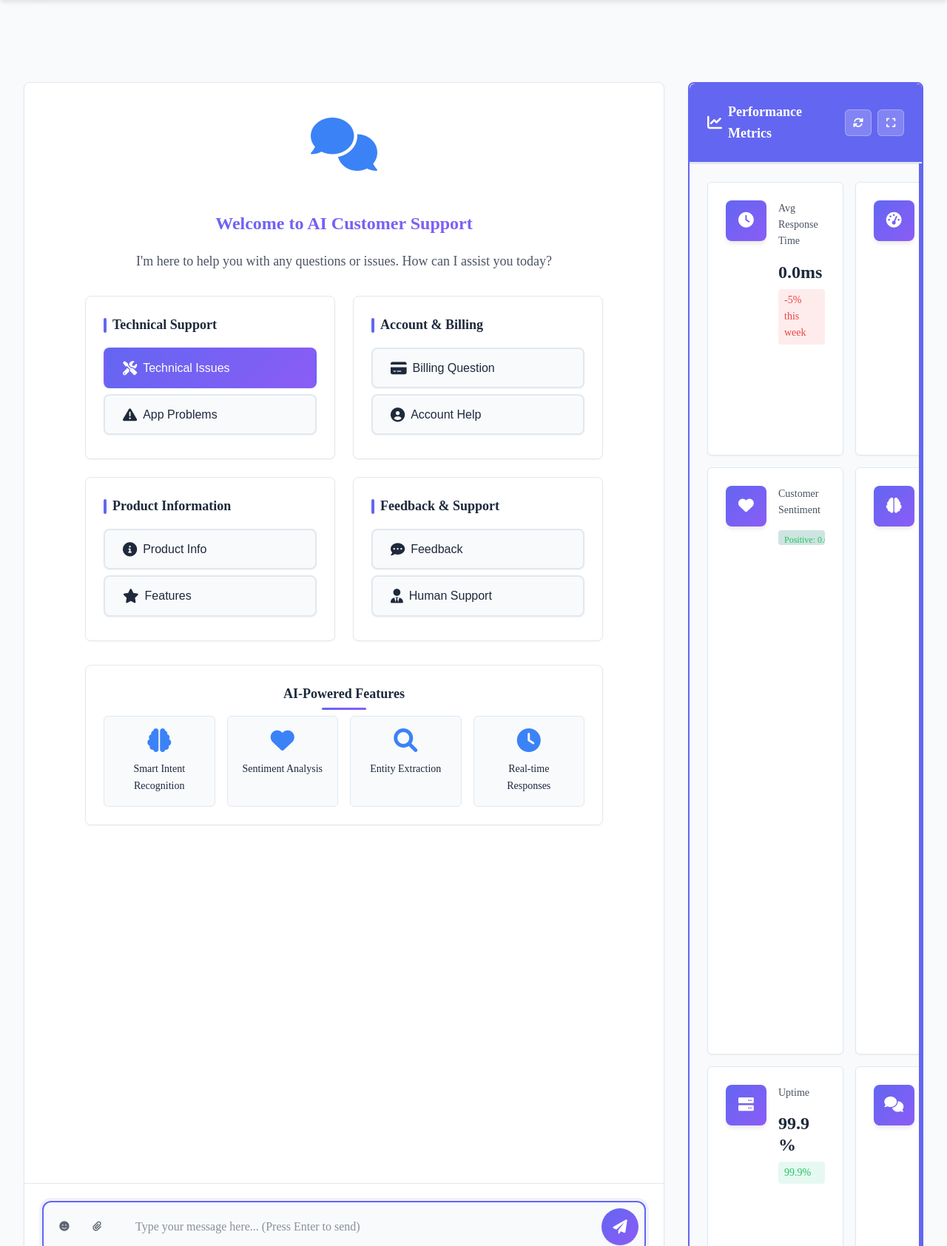
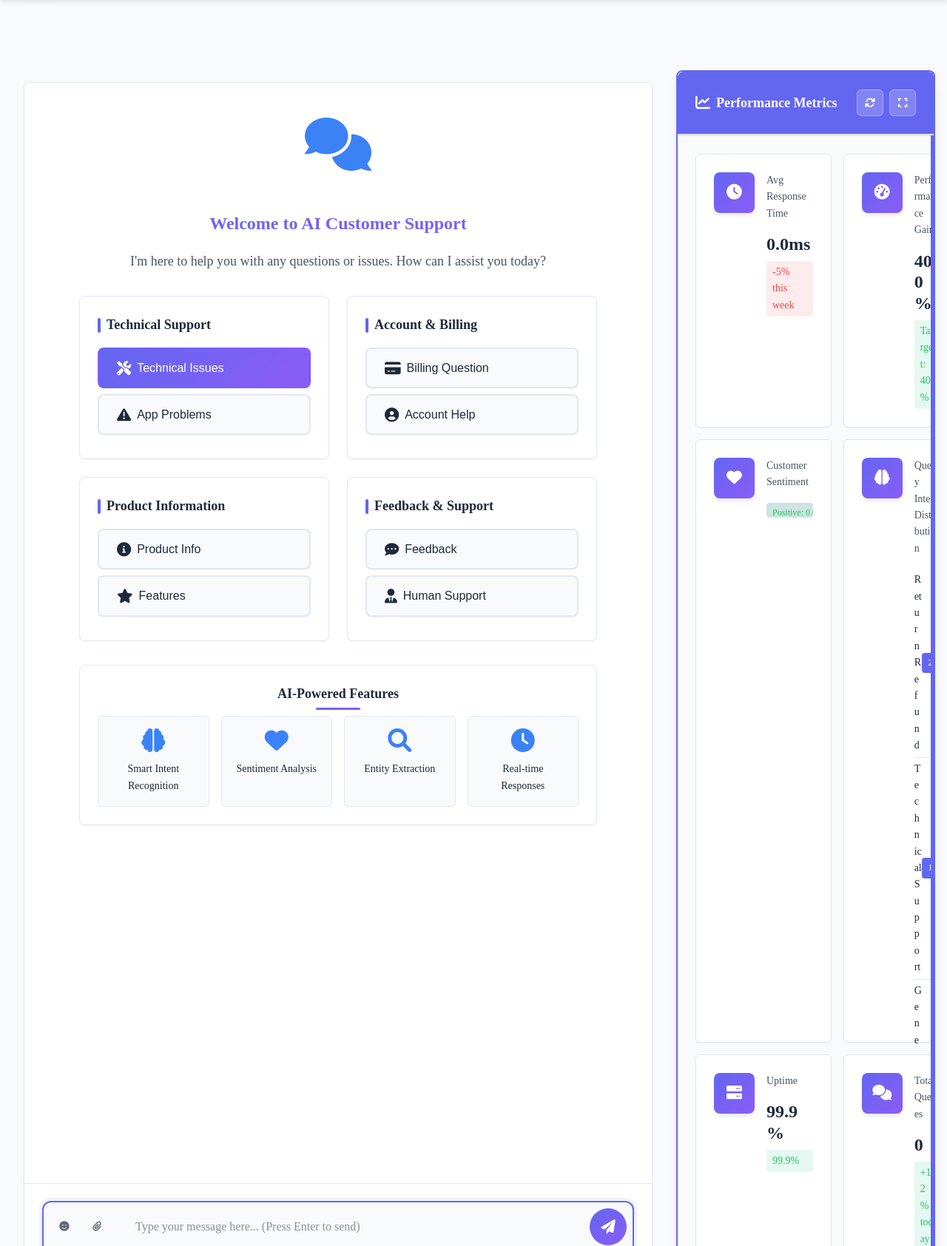
Before and after one commit to AryanSahu2805/AI-Based-Chatbot-for-Customer-Support, a Flask app: page / in a window 1280 px wide. Shown: the part 82-1767 px from the top of the page at 74% size. Run offline with Flask 3, Linux system fonts and the light colour scheme; some libraries are stand-ins or nearby versions.

Commit message:
CRITICAL FIX: Completely fix Performance Metrics panel positioning and layout
- Fixed completely misaligned Performance Metrics panel positioning
- Increased right column width from 400px to 420px for proper visibility
- Removed problematic margins that caused misalignment
- Added proper grid gap spacing between columns
- Fixed container overflow issues that were hiding content
- Enhanced metric card height and text wrapping to prevent cutoff
- Improved box-sizing and width calculations for all elements
- Added proper height constraints to prevent layout breaking
- Fixed content overflow issues in metric cards
- Ensured Performance Metrics panel is properly centered and visible

```diff
--- a/static/css/style.css
+++ b/static/css/style.css
@@ -297,18 +297,18 @@
     border: 1px solid var(--border-color); /* Add border for visibility */
 }
 
-/* Container - Proper grid layout with full visibility */
+/* Container - Proper grid layout with centered Performance Metrics */
 .container {
     display: grid;
-    grid-template-columns: 1fr 400px; /* Increased right column width */
+    grid-template-columns: 1fr 420px; /* Increased right column width for better visibility */
     grid-template-rows: 80px 1fr;
     height: 100vh;
     max-width: 1800px;
     margin: 0 auto;
     position: relative;
-    padding-top: 82px; /* Account for header margin */
-    gap: 0; /* Remove gaps between grid items */
-    overflow: hidden; /* Prevent container overflow */
+    padding-top: 82px;
+    gap: var(--spacing-md); /* Add proper spacing between columns */
+    overflow: visible; /* Allow content to be visible */
 }
 
 /* Enhanced Welcome Section - Better Organization */
@@ -880,17 +880,16 @@
     grid-row: 2;
     background: var(--surface-color);
     border-radius: var(--radius-lg);
-    box-shadow: var(--shadow-sm);
-    margin: var(--spacing-md);
+    box-shadow: var(--shadow-lg);
     overflow: hidden;
     display: flex;
     flex-direction: column;
-    min-height: 0;
-    height: calc(100vh - 120px); /* Account for header and margins */
+    height: calc(100vh - 120px);
     border: 2px solid var(--primary-color);
     position: relative;
-    right: 0; /* Ensure right edge is visible */
-    width: calc(100% - var(--spacing-md) * 2); /* Account for margins */
+    width: 100%; /* Ensure full width */
+    box-sizing: border-box;
+    margin: 0; /* Remove margins that cause misalignment */
 }
 
 /* Panel header - Ensure proper visibility and full width */
@@ -907,8 +906,8 @@
     align-items: center;
     border-radius: var(--radius-lg) var(--radius-lg) 0 0;
     min-height: 60px;
-    width: 100%; /* Ensure full width */
-    box-sizing: border-box; /* Include padding in width calculation */
+    width: 100%;
+    box-sizing: border-box;
 }
 
 .panel-header h3 {
@@ -931,7 +930,7 @@
     display: flex;
     gap: var(--spacing-sm);
     align-items: center;
-    flex-shrink: 0; /* Prevent shrinking */
+    flex-shrink: 0;
 }
 
 .panel-controls button {
@@ -948,7 +947,7 @@
     display: flex;
     align-items: center;
     justify-content: center;
-    flex-shrink: 0; /* Prevent button shrinking */
+    flex-shrink: 0;
 }
 
 .panel-controls button:hover {
@@ -972,8 +971,9 @@
     min-height: 0;
     background: var(--background-color);
     border-top: 1px solid var(--border-color);
-    width: 100%; /* Ensure full width */
-    box-sizing: border-box; /* Include padding in width calculation */
+    width: 100%;
+    box-sizing: border-box;
+    max-height: calc(100vh - 200px); /* Ensure proper height calculation */
 }
 
 /* Ensure metric cards are visible and properly positioned */
@@ -1023,12 +1023,13 @@
     transition: all var(--transition-normal);
     position: relative;
     overflow: visible;
-    min-height: 120px;
+    min-height: 140px; /* Increased height for better content display */
     display: flex;
     flex-direction: column;
     justify-content: space-between;
-    width: 100%; /* Ensure full width */
-    box-sizing: border-box; /* Include padding in width calculation */
+    width: 100%;
+    box-sizing: border-box;
+    word-wrap: break-word; /* Prevent text overflow */
 }
 
 .metric-card:hover {
@@ -1043,7 +1044,7 @@
     align-items: flex-start;
     gap: var(--spacing-md);
     height: 100%;
-    width: 100%; /* Ensure full width */
+    width: 100%;
 }
 
 .metric-icon {
@@ -1056,7 +1057,7 @@
     align-items: center;
     justify-content: center;
     font-size: var(--font-size-lg);
-    flex-shrink: 0; /* Prevent icon shrinking */
+    flex-shrink: 0;
 }
 
 .metric-info {
@@ -1065,7 +1066,8 @@
     flex-direction: column;
     justify-content: space-between;
     min-height: 0;
-    width: calc(100% - 48px - var(--spacing-md)); /* Account for icon and gap */
+    width: calc(100% - 48px - var(--spacing-md));
+    overflow: hidden; /* Prevent content overflow */
 }
 
 /* Metric card content - Ensure proper visibility and positioning */
@@ -1076,7 +1078,8 @@
     margin: var(--spacing-sm) 0;
     line-height: 1.2;
     display: block;
-    word-break: break-word; /* Prevent text overflow */
+    word-break: break-word;
+    overflow-wrap: break-word; /* Additional text wrapping */
 }
 
 .metric-card .metric-label {
@@ -1086,14 +1089,16 @@
     margin-bottom: var(--spacing-sm);
     font-weight: 500;
     display: block;
-    word-break: break-word; /* Prevent text overflow */
+    word-break: break-word;
+    overflow-wrap: break-word;
 }
 
 .metric-card .metric-trend {
     font-size: var(--font-size-sm);
     font-weight: 500;
     display: block;
-    word-break: break-word; /* Prevent text overflow */
+    word-break: break-word;
+    overflow-wrap: break-word;
 }
 
 .metric-trend.positive {
```
